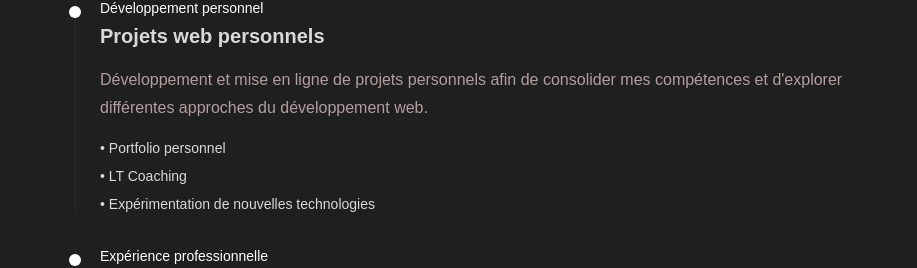
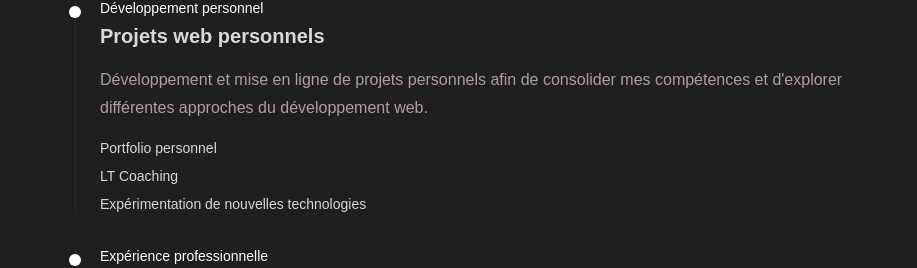
Before and after one commit to ThibautTobi/Portfolio-Pro-2025, a Next.js app: page / in a window 1280 px wide. Shown: the part 4933-5201 px from the top of the page, without its empty margins (181-1098 px from the left). Built offline with nearby package versions, Linux system fonts and the light colour scheme.

Commit message:
refactor : modification rendu visuel

```diff
--- a/app/components/WorkSection.tsx
+++ b/app/components/WorkSection.tsx
@@ -73,9 +73,9 @@ export default function WorkSection() {
           </p>
 
           <ul className="mt-4 space-y-2 text-sm">
-            <li>• Portfolio personnel</li>
-            <li>• LT Coaching</li>
-            <li>• Expérimentation de nouvelles technologies</li>
+            <li>Portfolio personnel</li>
+            <li>LT Coaching</li>
+            <li>Expérimentation de nouvelles technologies</li>
           </ul>
         </article>
 
```
